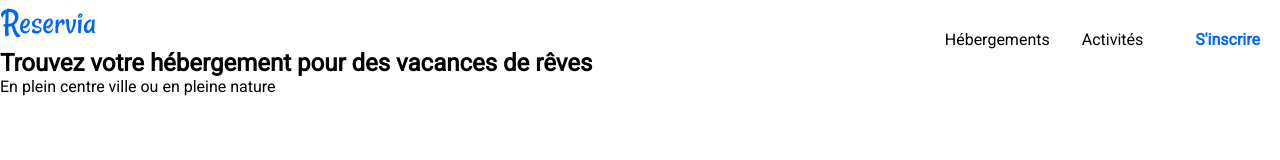
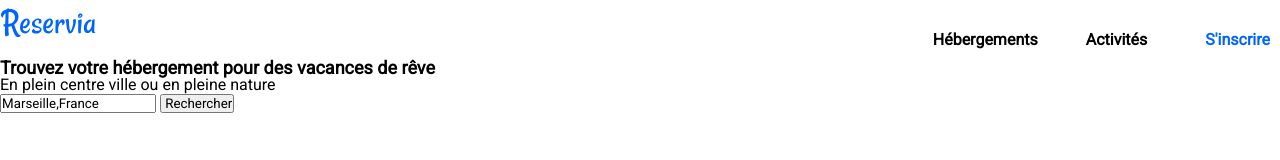
Before and after one commit to Rabenasolo/RABENASOLOMarianne_2_07062021, a plain HTML site: page index.html in a window 1280 px wide. Drawn offline with Linux system fonts and the light colour scheme.

Commit message:
ajout toolbar

```diff
--- a/assets/css/styles.css
+++ b/assets/css/styles.css
@@ -4,13 +4,16 @@
     box-sizing: border-box;
     font-family: 'Roboto', sans-serif;
 }
-nav, .menu {
-    padding: 0px;
+.logo{
+    padding-left: 0px;
+}
+nav, .menu, .button{
+    padding: 5px;
     display: flex;
     justify-content: flex-end;
     align-items: flex-end;
-    height:0;
-    gap: 2em;
+    height: 7px;
+    gap: 3em;
 }
 .menu li {
   list-style-type: none;
@@ -19,11 +22,19 @@ nav, .menu {
     width: 120px;
     text-align: center;
     text-decoration: none;
+    font-weight: bold;
     color: black;
 }
 .navbar .button a{
     text-decoration: none;
     font-weight: bold; /*mettre en gras*/
     color: #0065FC;
-    padding: 15px 20px;
 }
+h2 {
+    font-size: large;
+    line-height: 1em;
+    }
+
+    p {
+       line-height: 1em; /* la hauteur de la ligne est nulle par rapport à la hauteur du texte*/
+    }
--- a/index.html
+++ b/index.html
@@ -35,8 +35,16 @@
 					</div>
 
 			</div>
-			<h2>Trouvez votre hébergement pour des vacances de rêves</h2>
+			<h2>Trouvez votre hébergement pour des vacances de rêve</h2>
 			<p>En plein centre ville ou en pleine nature</p>
+
+			<div class="searchbar">
+				<form action="from search" class="formulaire">
+					<input class="champ" type="text" value="Marseille,France"/>
+					<input class="bouton" type="button" value=" Rechercher"/>
+
+				</form>
+			</div>
 		</body>
 
 
```
Also changed, not shown: index.html.html (deleted, +0 -12 lines).
